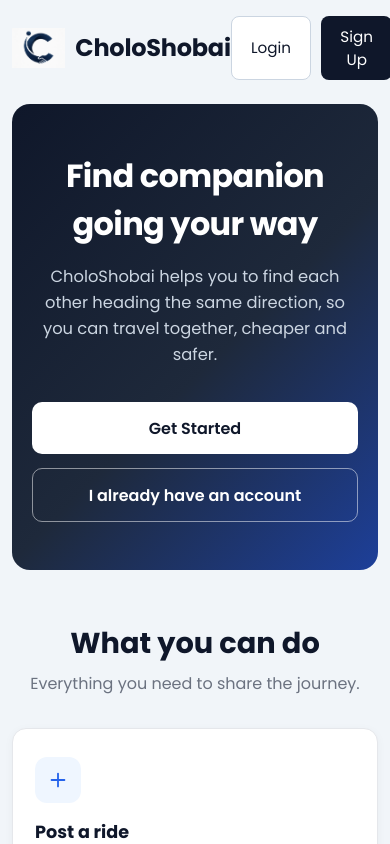
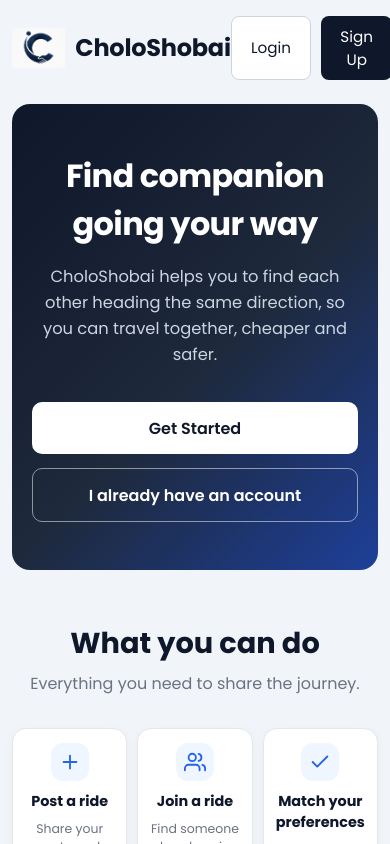
Before and after one commit to dipita-tasnim/CholoShobai, a React (Create React App) app in the folder frontend/: page /welcome in a window 390 px wide. Built offline with nearby package versions, Linux system fonts and the light colour scheme; no server answers.

Commit message:
style(landing): keep the three feature cards in one row on mobile
Show the "What you can do" cards horizontally in a single three-column
row on phones, with tighter padding and smaller text so they fit,
instead of stacking them.

```diff
--- a/frontend/src/index.css
+++ b/frontend/src/index.css
@@ -1166,8 +1166,29 @@ body, html {
   .landing-hero { padding: 48px 20px; border-radius: 18px; }
   .landing-hero h1 { font-size: 2rem; }
   .landing-hero p { font-size: 1.02rem; }
-  .feature-grid { grid-template-columns: 1fr; }
   .hero-actions .lp-btn-lg { width: 100%; }
+
+  /* Keep the three feature cards in one horizontal row on mobile */
+  .feature-grid {
+    grid-template-columns: repeat(3, minmax(0, 1fr));
+    gap: 10px;
+  }
+  .feature-card {
+    padding: 14px 10px;
+    text-align: center;
+  }
+  .feature-icon {
+    width: 38px;
+    height: 38px;
+    margin: 0 auto 10px;
+  }
+  .feature-card h3 {
+    font-size: 0.9rem;
+  }
+  .feature-card p {
+    font-size: 0.78rem;
+    line-height: 1.4;
+  }
 }
 
 
```
